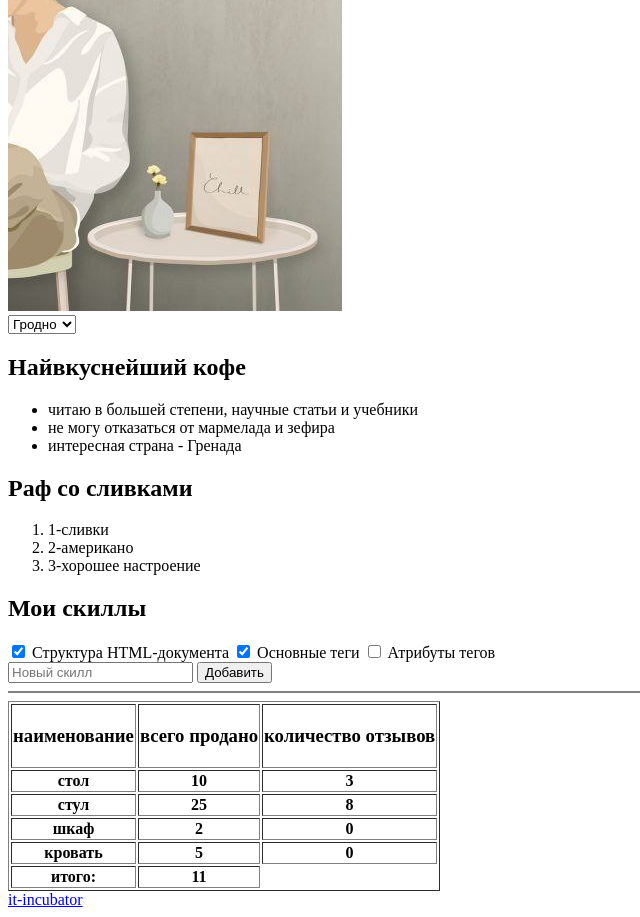
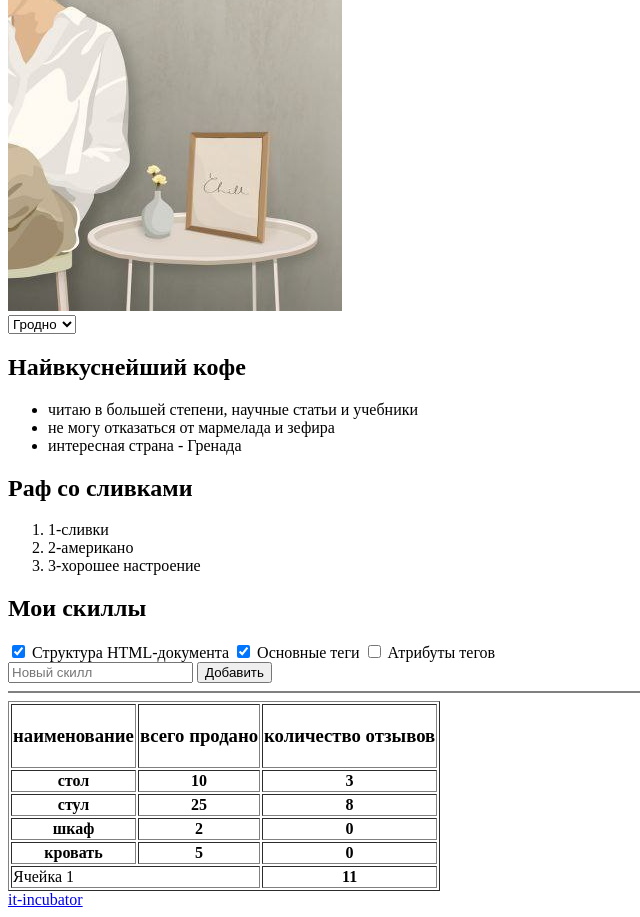
Before and after one commit to Vika-vita/1-hw-with-auto-test-html-css-main, a plain HTML site: page index.html in a window 1280 px wide. Shown: the part 316-1233 px from the top of the page, without its empty margins (0-640 px from the left). Drawn offline with Linux system fonts and the light colour scheme.

Commit message:
edit task-1

```diff
--- a/index.html
+++ b/index.html
@@ -106,9 +106,9 @@
         </tr>
         <tfoot>
         <tr>
-            <th>итого:</th>
+            <td colspan="2">Ячейка 1</td>
             <th>11</th>
-        </tr>
+            </tr>
         </tfoot>
         </tbody>
     </table>
```
